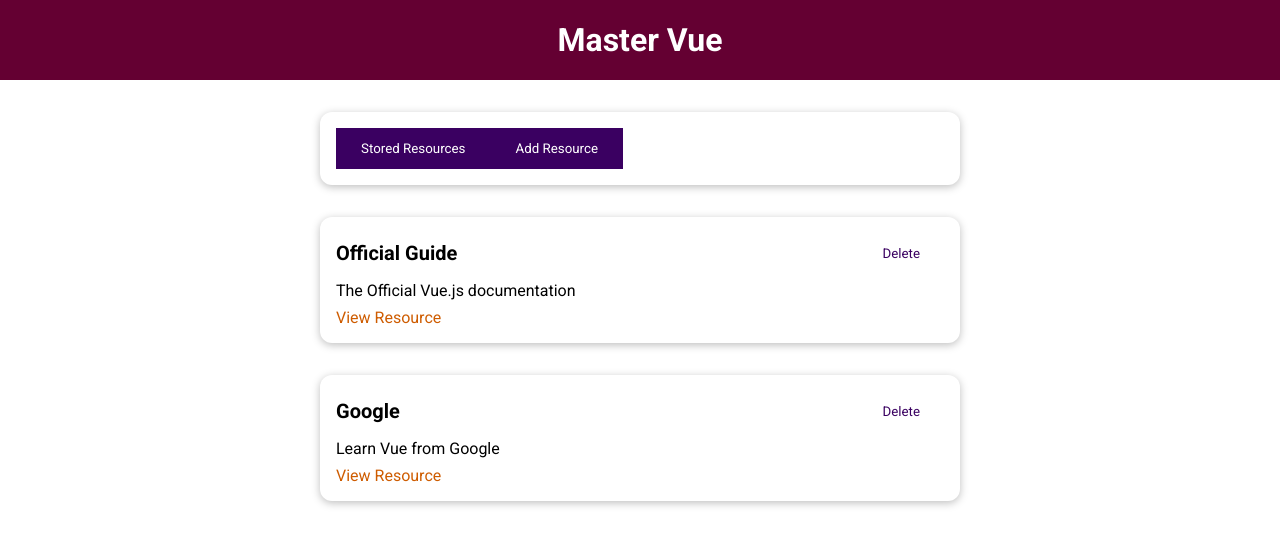
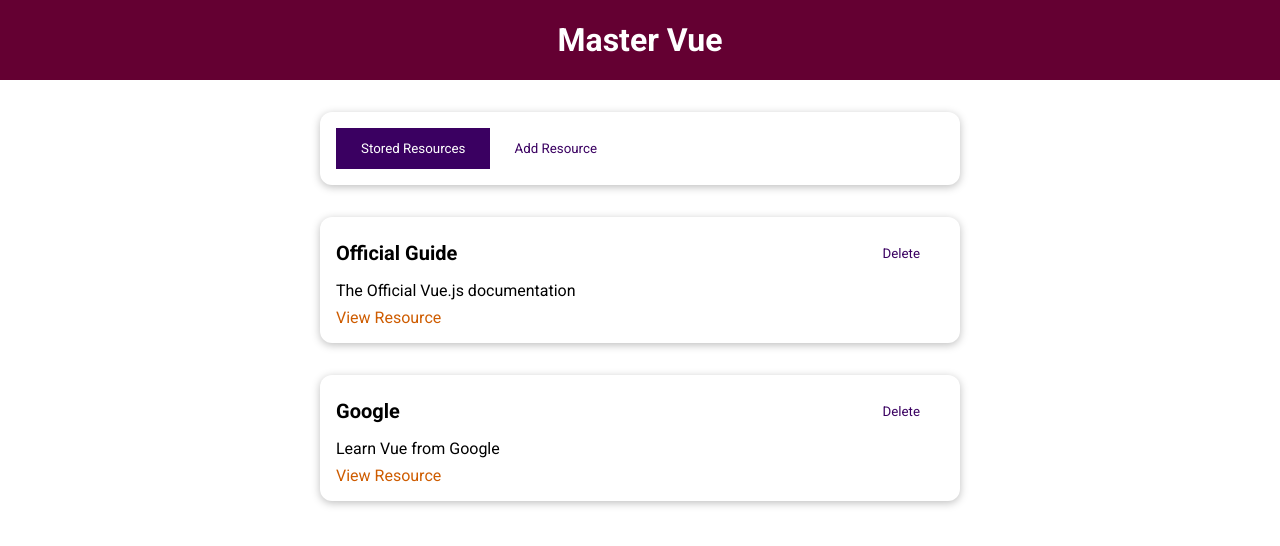
Before and after one commit to Arangus10/Learning-Vue-Resources-App, a Vue app: page / in a window 1280 px wide. Shown: the top 546 px of the page. Built offline with nearby package versions, Linux system fonts and the light colour scheme.

Commit message:
Add style mode to tabs-buttons

```diff
--- a/src/components/learning-components/TheResources.vue
+++ b/src/components/learning-components/TheResources.vue
@@ -1,9 +1,12 @@
 <template>
   <base-card>
-    <base-button @click="setSelectedTab('stored-resources')"
-      >Stored Resources</base-button
-    >
-    <base-button @click="setSelectedTab('add-resources')"
+    <base-button
+      @click="setSelectedTab('stored-resources')"
+      :mode="storedResButtonMode"
+      >Stored Resources</base-button>
+    <base-button
+      @click="setSelectedTab('add-resources')"
+      :mode="addResButtonMode"
       >Add Resource</base-button
     >
   </base-card>
@@ -14,10 +17,10 @@
 import StoredResources from './StoredResources.vue';
 import AddResources from './AddResources.vue';
 export default {
-    components: {
-        StoredResources,
-        AddResources
-    },
+  components: {
+    StoredResources,
+    AddResources,
+  },
   data() {
     return {
       selectedTab: 'stored-resources',
@@ -39,7 +42,17 @@
   },
   provide() {
     return {
-        resources: this.storedResources
+      resources: this.storedResources,
+    };
+  },
+  computed: {
+    storedResButtonMode() {
+        return this.selectedTab === 'stored-resources' ? null : 'flat';
+    },
+    addResButtonMode() { {
+        return this.selectedTab === 'add-resources' ? null : 'flat';
+    }
+
     }
   },
   methods: {
```
